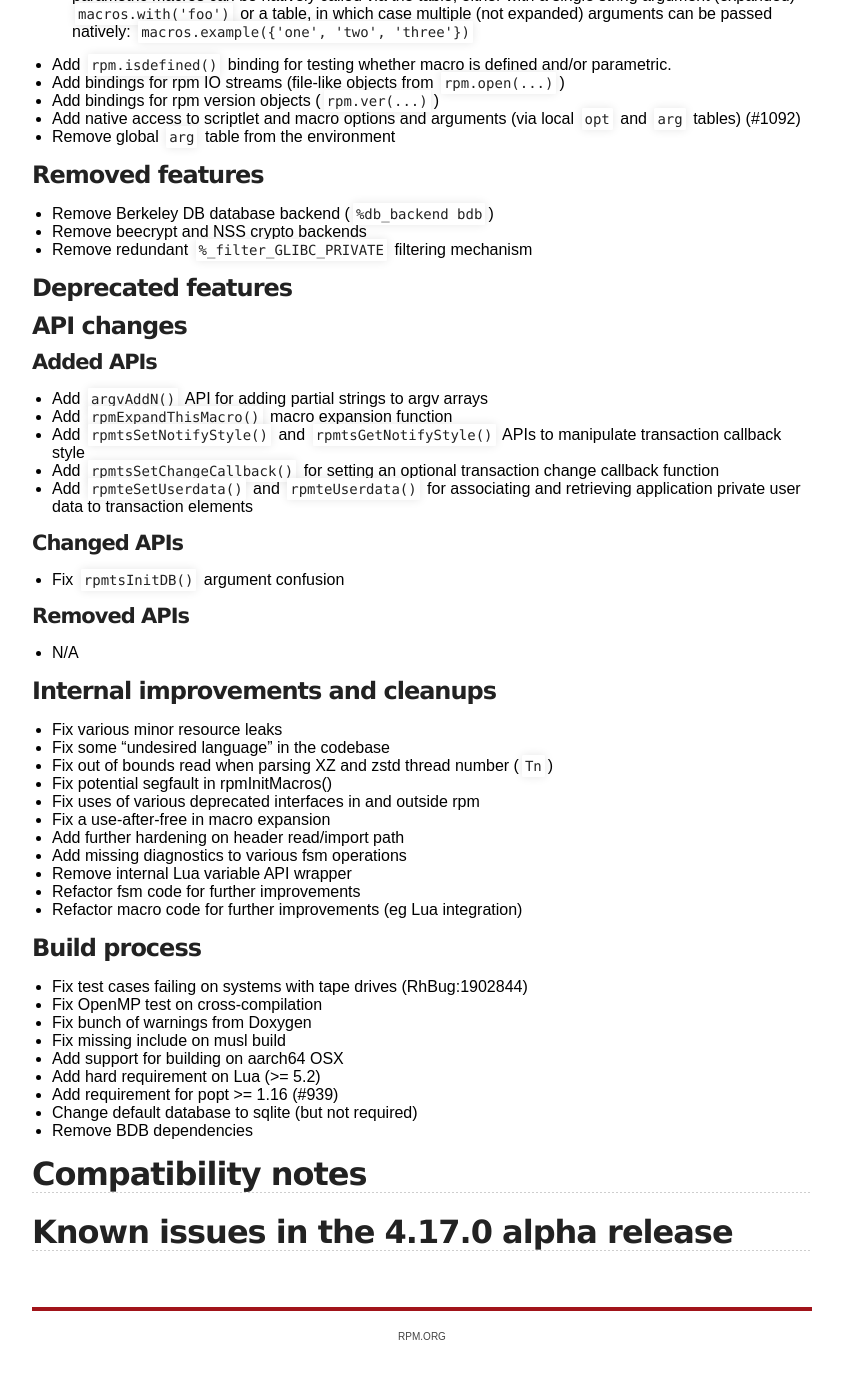
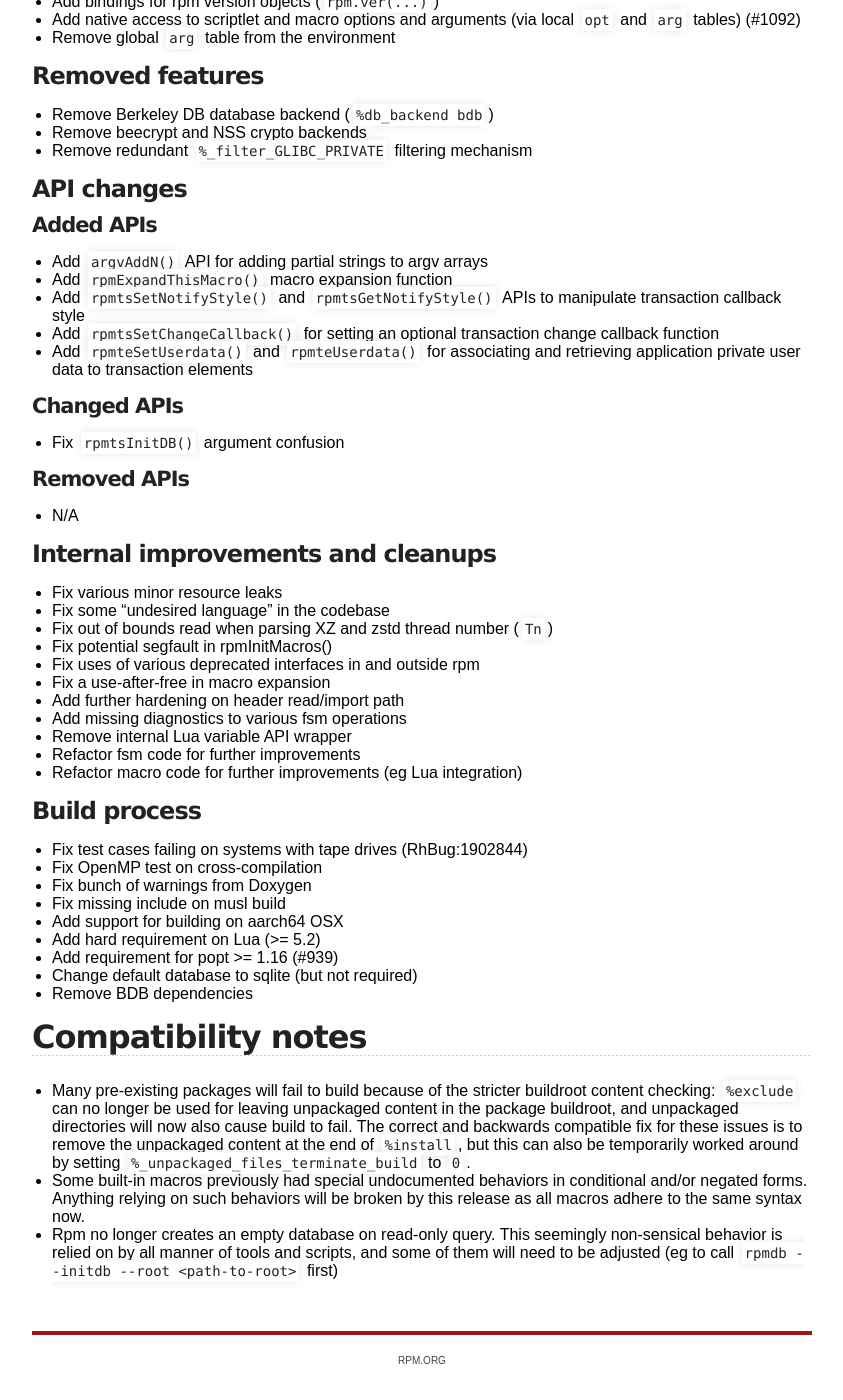
Before and after one commit to rpm-software-management/rpm-web, a Jekyll site: the page built from wiki/Releases/4.17.0.md, in a window 1280 px wide and 1400 px high, scrolled down 2445 px. Shown: the whole window, without its empty margins (218-1061 px from the left). Built offline with Jekyll 4.4.1, drawn with Linux system fonts in a browser that asks for light colours; before the commit the page ends 3821 px from its top, so only the background shows below that; some of the changed text lies outside the part shown.

Commit message:
Add compat notes, remove empty sections

```diff
--- a/wiki/Releases/4.17.0.md
+++ b/wiki/Releases/4.17.0.md
@@ -122,8 +116,6 @@ title: rpm.org - Releases
 * Remove Berkeley DB database backend (`%db_backend bdb`)
 * Remove beecrypt and NSS crypto backends
 * Remove redundant `%_filter_GLIBC_PRIVATE` filtering mechanism
-
-### Deprecated features
 
 ### API changes
 
@@ -168,5 +160,18 @@ title: rpm.org - Releases
 * Remove BDB dependencies
 
 ## Compatibility notes
-
-## Known issues in the 4.17.0 alpha release
+* Many pre-existing packages will fail to build because of the stricter
+  buildroot content checking: `%exclude` can no longer be used for
+  leaving unpackaged content in the package buildroot, and unpackaged
+  directories will now also cause build to fail. The correct and backwards
+  compatible fix for these issues is to remove the unpackaged content
+  at the end of `%install`, but this can also be temporarily worked around
+  by setting `%_unpackaged_files_terminate_build` to `0`.
+* Some built-in macros previously had special undocumented behaviors in
+  conditional and/or negated forms. Anything relying on such behaviors
+  will be broken by this release as all macros adhere to the same
+  syntax now.
+* Rpm no longer creates an empty database on read-only query. This
+  seemingly non-sensical behavior is relied on by all manner of tools
+  and scripts, and some of them will need to be adjusted (eg to call
+  `rpmdb --initdb --root <path-to-root>` first)
```
Also changed, not shown: other parts of wiki/Releases/4.17.0.md (+0 -6 lines).
